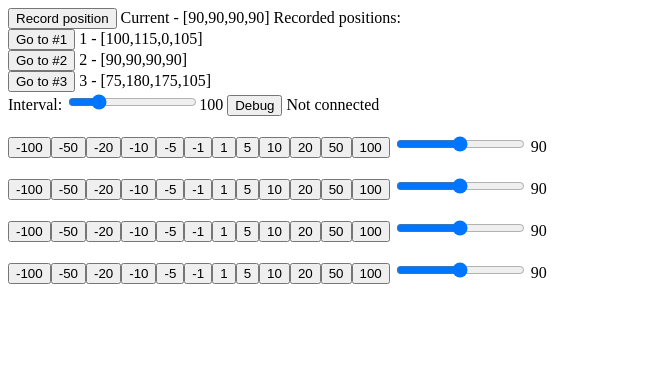
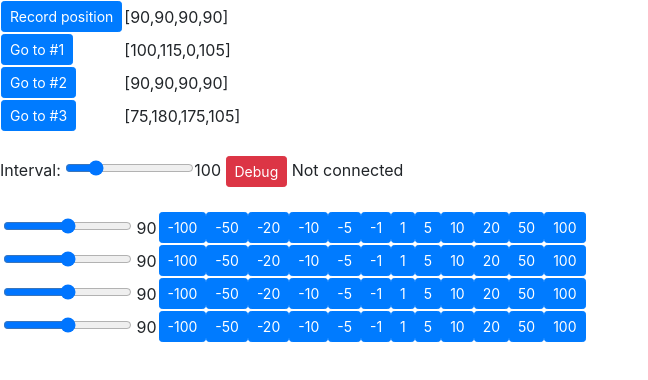
Before and after one commit to joelhoro/Electronics, a website: page index.html in a window 1280 px wide. Shown: the whole page, without its empty margins (0-648 px from the left). Drawn offline with nearby package versions, Linux system fonts and the light colour scheme; no server answers.

Commit message:
Better interface

```diff
--- a/index.html
+++ b/index.html
@@ -3,31 +3,55 @@
 
     <div ng-app='electronics'>
         <div ng-controller='main'>
+
             <!-- Distance: {{distance}}cm
                 <br><input type='range' min=0 max=500 ng-model='distance'> -->
+            <table>
+                <tr>
+                    <td>
+                        <button type='button' class='btn btn-sm btn-primary'  ng-click='recordPosition()'>Record position</button>
+                    </td>
+                    <td>
+                        {{positions}}
+                    </td>
+                </tr>
 
-                <button ng-click='recordPosition()'>Record position</button>
-                Current - {{positions}}
-            Recorded positions:
-            <div ng-repeat='p in recordedPositions'>
-                <button ng-click='goto($index)'>Go to #{{$index+1}}</button>
-                {{$index+1}} - {{p}}
-            </div>
+                <tr ng-repeat='p in recordedPositions'>
+                    <td>
+                        <button type='button' class='btn btn-sm btn-primary'  ng-click='goto($index)'>Go to #{{$index+1}}</button>
+                    </td>
+                    <td>
+                        {{p}}
+                    </td>
+                </tr>
+            </table>
+            <br>
             Interval: <input type='range' min=0 max=500 ng-model='interval' />{{interval}}
-            <button ng-click='debug()'>Debug</button>
+            <button type='button' class='btn btn-sm btn-danger'  ng-click='debug()'>Debug</button >
             {{(connected? "Connected" : "Not connected")}}
+
             <br>
-
-            <div ng-repeat='idx in [0,1,2,3]'>
-                    <br><button ng-repeat='shift in [-100,-50,-20,-10,-5,-1,1,5,10,20,50,100]' ng-click='setPosition(idx, positions[idx]  + shift)'>{{shift}}</button>
-                    <input type='range' min=0 max=180 ng-model='positions[idx]' ng-change='setPosition(idx,positions[idx])' />
-                    {{positions[idx]}}
-                </div>
+            <br>
+            <table>
+                <tr ng-repeat='idx in [0,1,2,3]'>
+                    <td>
+                        {{config[idx].name}}
+                    </td>
+                    <td>
+                        <input type='range' min=0 max=180 ng-model='positions[idx]' ng-change='setPosition(idx,positions[idx])' />
+                        {{positions[idx]}}
+                    </td>
+                    <td>
+                        <button type='button' class='btn btn-sm btn-primary'  ng-repeat='shift in [-100,-50,-20,-10,-5,-1,1,5,10,20,50,100]' ng-click='setPosition(idx, positions[idx]  + shift)'>{{shift}}</button >
+                    </td>
+                </tr>
+            </table>
         </div>
     </div>
 
 </body>
 
+<link href="https://stackpath.bootstrapcdn.com/bootstrap/4.2.1/css/bootstrap.min.css" rel="stylesheet" integrity="sha384-GJzZqFGwb1QTTN6wy59ffF1BuGJpLSa9DkKMp0DgiMDm4iYMj70gZWKYbI706tWS" crossorigin="anonymous">
 <script src="/socket.io/socket.io.js"></script>
 <script src='/node_modules/angular/angular.js'></script>
 
@@ -170,6 +194,9 @@
 
         $scope.debug = debug;
         loadSettings();
+        socket.on('config', config => {
+            $scope.config = config;
+        });
         socket.on('connect', setConnected(true));
         socket.on('disconnect', setConnected(false));
         socket.on('positions', data => {
```
Also changed, not shown: servo2.js (+0 -25 lines), servoServer.js (+27 -2 lines).
